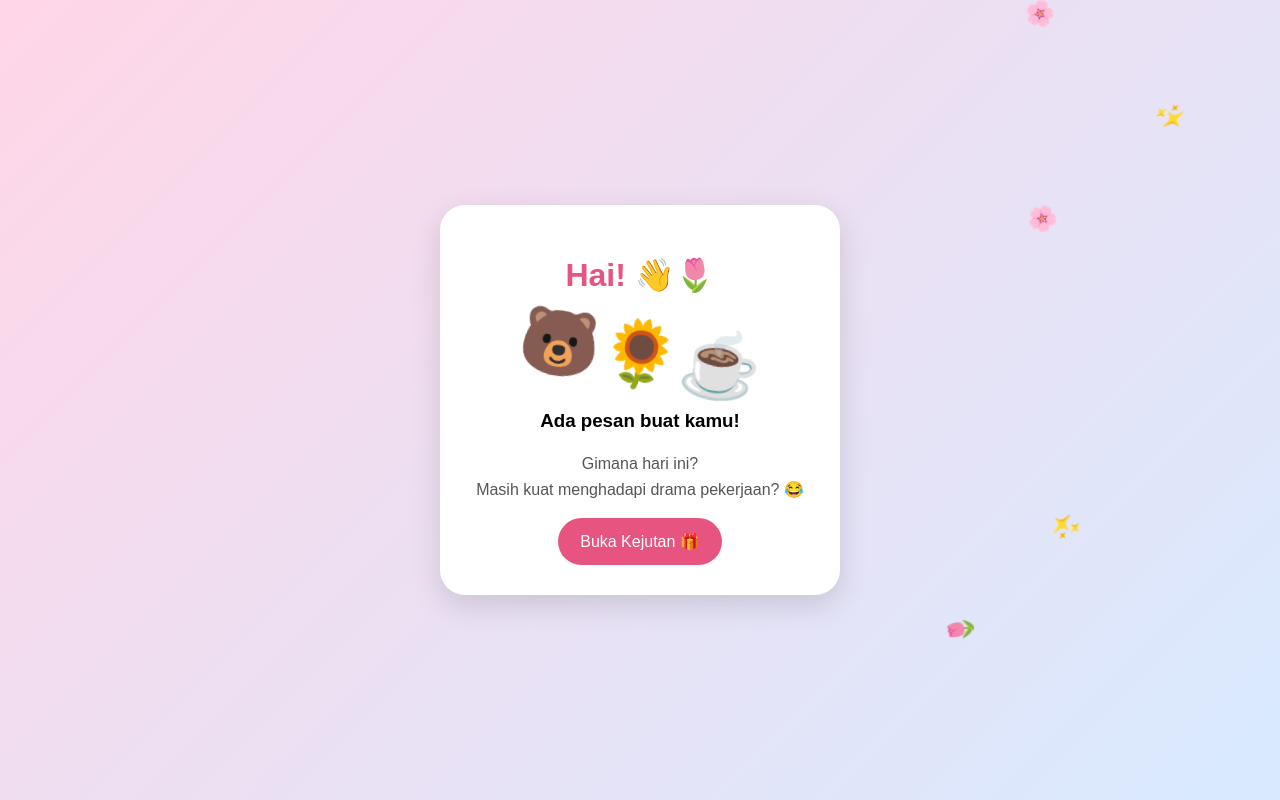
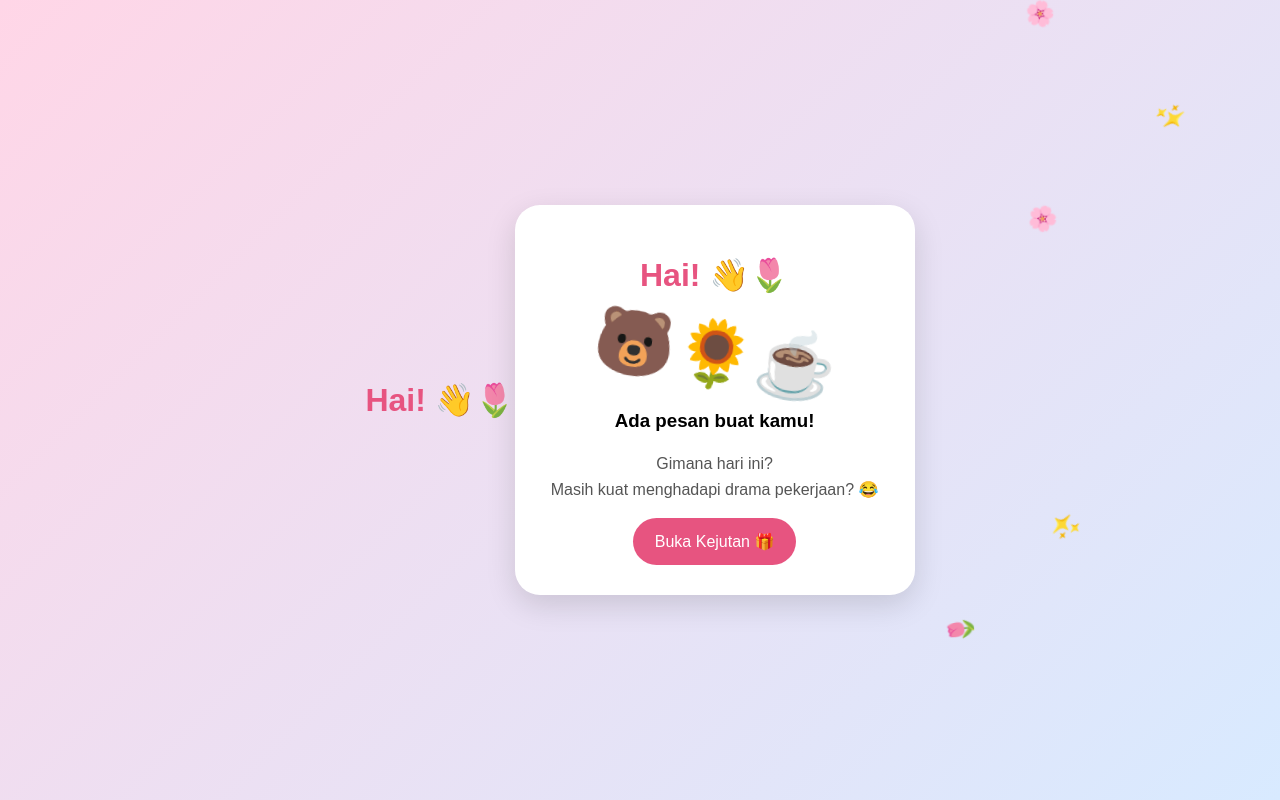
Before and after one commit to alexbizer-bit/little-surprise-27, a plain HTML site: page index.html in a window 1280 px wide. Drawn offline with Linux system fonts and the light colour scheme.

Commit message:
Update index.html

```diff
--- a/index.html
+++ b/index.html
@@ -4,7 +4,7 @@
 <head>
 <meta charset="UTF-8">
 <meta name="viewport" content="width=device-width, initial-scale=1.0">
-<title>A Little Surprise!</title>
+<h1>Hai! 👋🌷</h1>
 
 <style>
 * {
```
